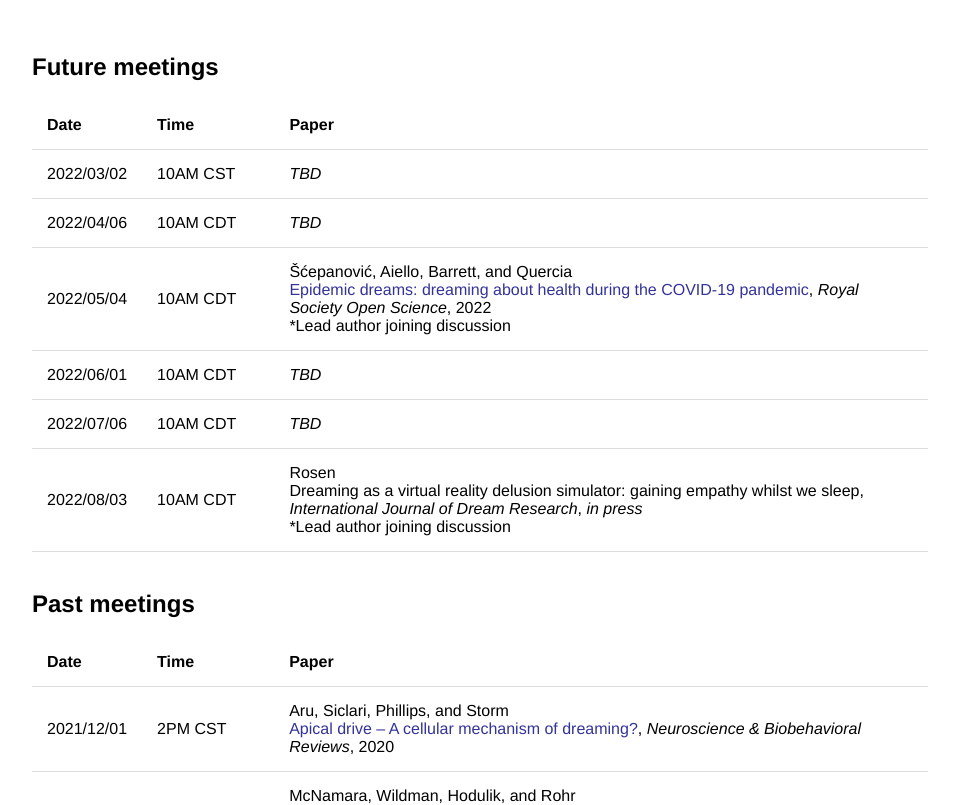
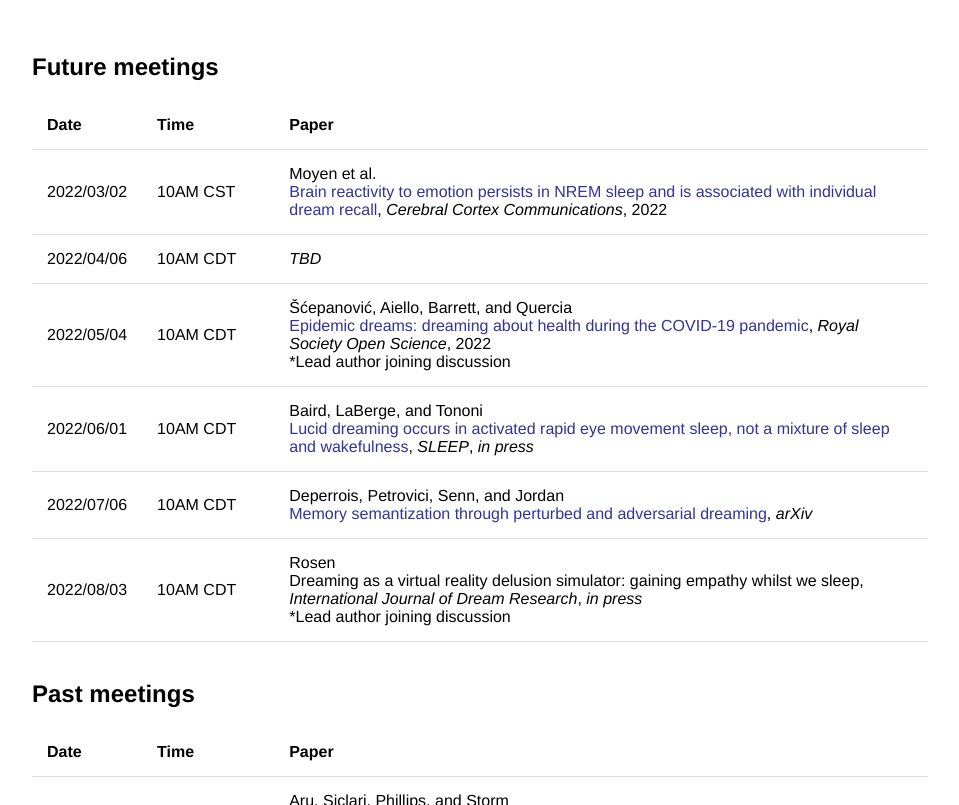
Before and after one commit to remrama/remrama.github.io, a Jekyll site: the page built from drrc/index.html, in a window 1280 px wide and 900 px high, scrolled down 521 px, cut to the strip 95-900 px from the top of the window. Shown: the whole strip, without its empty margins (160-1119 px from the left). Built offline with Jekyll 4.4.1, drawn with Linux system fonts in a browser that asks for light colours; some of the changed text lies outside the part shown.

Commit message:
Update index.html

```diff
--- a/drrc/index.html
+++ b/drrc/index.html
@@ -39,7 +39,7 @@ title: DRRC
         <tr>
             <td>2022/03/02</td>
             <td>10AM CST</td>
-            <td><em>TBD</em></td>
+            <td>Moyen et al.<br><a href="https://doi.org/10.1093/texcom/tgac003">Brain reactivity to emotion persists in NREM sleep and is associated with individual dream recall</a>, <i>Cerebral Cortex Communications</i>, 2022</td>
         </tr>
         <tr>
             <td>2022/04/06</td>
@@ -54,12 +54,12 @@ title: DRRC
         <tr>
             <td>2022/06/01</td>
             <td>10AM CDT</td>
-            <td><em>TBD</em></td>
+            <td>Baird, LaBerge, and Tononi<br><a href="https://doi.org/10.1093/sleep/zsab294">Lucid dreaming occurs in activated rapid eye movement sleep, not a mixture of sleep and wakefulness</a>, <i>SLEEP</i>, <i>in press</i></td>
         </tr>
         <tr>
             <td>2022/07/06</td>
             <td>10AM CDT</td>
-            <td><em>TBD</em></td>
+            <td>Deperrois, Petrovici, Senn, and Jordan<br><a href="https://arxiv.org/abs/2109.04261">Memory semantization through perturbed and adversarial dreaming</a>, <i>arXiv</i></td>
         </tr>
         <tr>
             <td>2022/08/03</td>
@@ -193,9 +193,6 @@ title: DRRC
             <td>Schredl and Göritz<br><a href="https://doi.org/10.1177/02762366221077631">The Frequency of Contacting Persons you Dreamed About: A Social Aspect of Dreaming</a>, <i>Imagination, Cognition and Personality</i>, 2022</td>
         </tr>
         <tr>
-            <td>Moyen et al.<br><a href="https://doi.org/10.1093/texcom/tgac003">Brain reactivity to emotion persists in NREM sleep and is associated with individual dream recall</a>, <i>Cerebral Cortex Communications</i>, 2022</td>
-        </tr>
-        <tr>
             <td>Ruby et al.<br><a href="https://doi.org/10.1093/cercor/bhab445">High Dream Recall Frequency Is Associated with an Increase of Both Bottom-Up and Top-Down Attentional Processes</a>, <i>Cerebral Cortex</i>, 2021</td>
         </tr>
         <tr>
@@ -218,9 +215,6 @@ title: DRRC
         </tr>
         <tr>
             <td>Malinowski, Scheel, and McCloskey<br><a href="https://doi.org/10.1016/j.concog.2021.103214">Do animals dream?</a>, <i>Consciousness and Cognition</i>, 2021</td>
-        </tr>
-        <tr>
-            <td>Deperrois, Petrovici, Senn, and Jordan<br><a href="https://arxiv.org/abs/2109.04261">Memory semantization through perturbed and adversarial dreaming</a>, <i>arXiv</i>, 2021</td>
         </tr>
         <tr>
             <td>Nardelli, Catrambone, Grandi, Banfi, Bruno, Scilingo, Faraguna, and Valenza<br><a href="https://doi.org/10.1152/ajpregu.00306.2020">Activation of brain-heart axis during REM sleep: a trigger for dreaming</a>, <i>Regulatory, Integrative and Comparative Physiology</i>, 2021</td>
```
